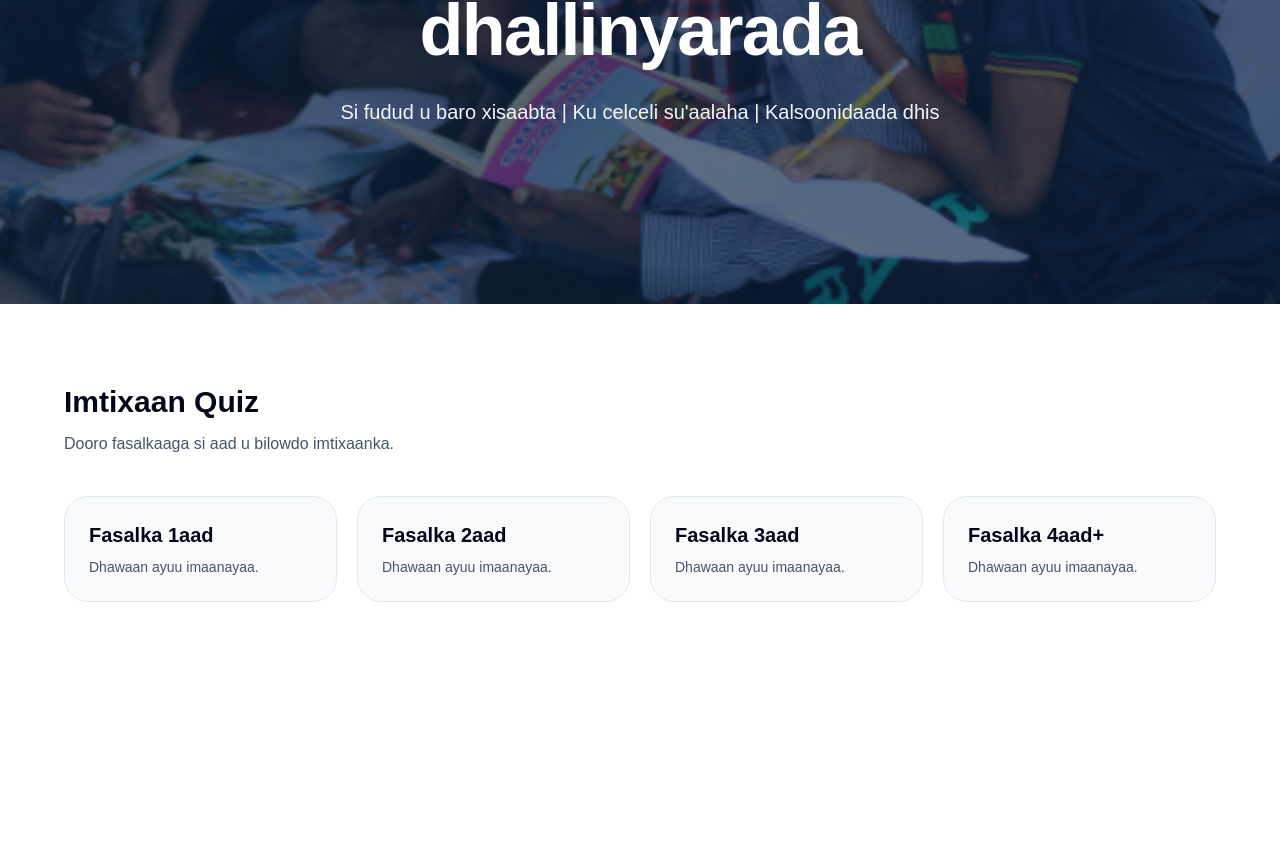
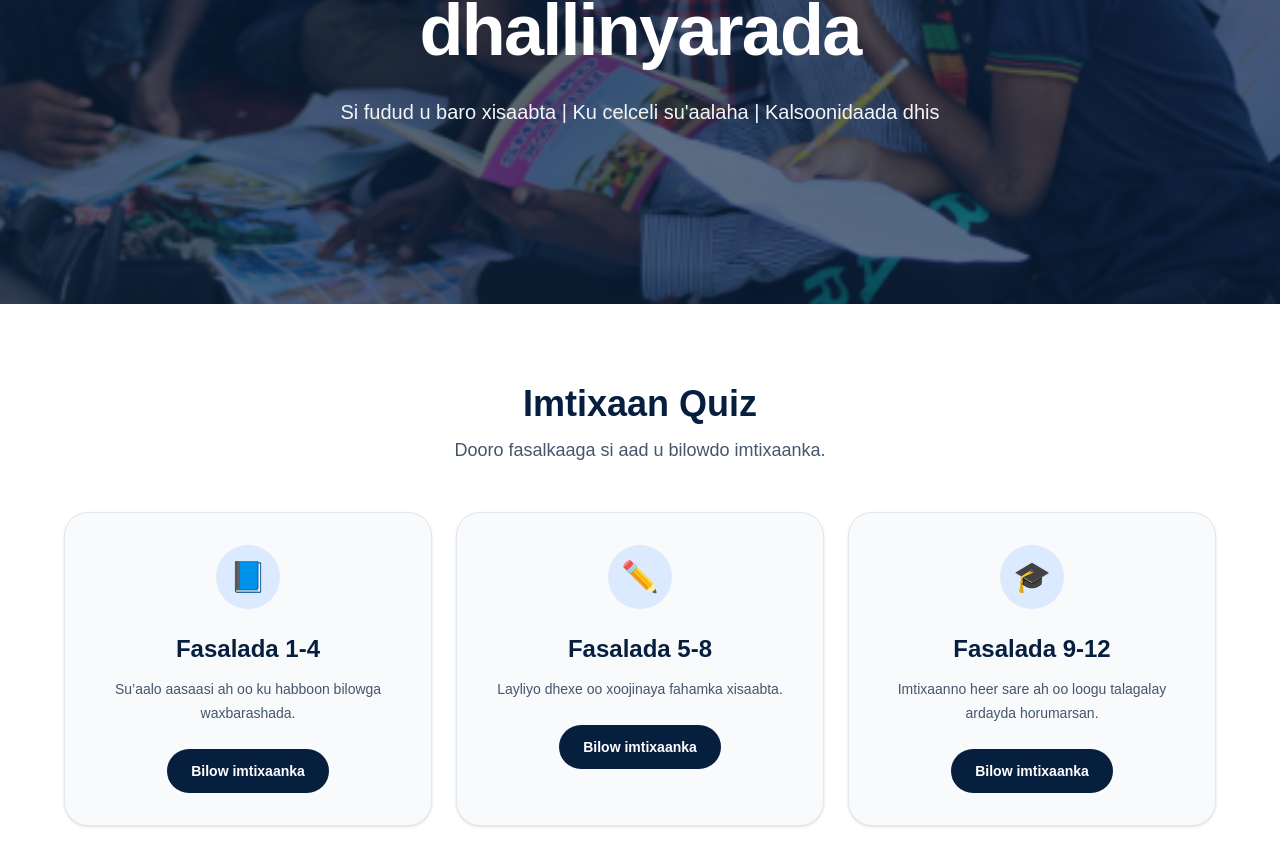
Before and after one commit to TheGoodinkfoundation/thegoodink, a Next.js app: page / in a window 1280 px wide. Shown: the part 324-1190 px from the top of the page. Before the commit the page ends 1006 px from the top, so only its background shows below. Built offline with nearby package versions, Linux system fonts and the light colour scheme.

Commit message:
Update Somali homepage text

```diff
--- a/app/page.tsx
+++ b/app/page.tsx
@@ -35,28 +35,51 @@ export default function Home() {
         </div>
       </section>
 
-      <section id="practice" className="px-6 py-20">
-        <div className="mx-auto max-w-6xl">
-          <h2 className="text-3xl font-bold">Imtixaan Quiz</h2>
-          <p className="mt-3 max-w-2xl text-slate-600">
+<section id="practice" className="bg-white px-6 py-20">
+  <div className="mx-auto max-w-6xl text-center">
+    <h2 className="text-4xl font-bold text-[#071f3f]">Imtixaan Quiz</h2>
+
+    <p className="mt-3 text-lg text-slate-600">
       Dooro fasalkaaga si aad u bilowdo imtixaanka.
     </p>
 
-          <div className="mt-10 grid gap-5 sm:grid-cols-2 lg:grid-cols-4">
+    <div className="mt-12 grid gap-6 sm:grid-cols-2 lg:grid-cols-3">
       {[
-              "Fasalka 1aad",
-              "Fasalka 2aad",
-              "Fasalka 3aad",
-              "Fasalka 4aad+",
+        {
+          title: "Fasalada 1-4",
+          text: "Su’aalo aasaasi ah oo ku habboon bilowga waxbarashada.",
+          icon: "📘",
+        },
+        {
+          title: "Fasalada 5-8",
+          text: "Layliyo dhexe oo xoojinaya fahamka xisaabta.",
+          icon: "✏️",
+        },
+        {
+          title: "Fasalada 9-12",
+          text: "Imtixaanno heer sare ah oo loogu talagalay ardayda horumarsan.",
+          icon: "🎓",
+        },
       ].map((grade) => (
         <div
-                key={grade}
-                className="rounded-3xl border border-slate-200 bg-slate-50 p-6"
+          key={grade.title}
+          className="rounded-3xl border border-slate-200 bg-slate-50 p-8 shadow-sm transition hover:-translate-y-1 hover:shadow-md"
         >
-                <h3 className="text-xl font-semibold">{grade}</h3>
-                <p className="mt-2 text-sm text-slate-600">
-                  Dhawaan ayuu imaanayaa.
+          <div className="mx-auto flex h-16 w-16 items-center justify-center rounded-full bg-blue-100 text-3xl">
+            {grade.icon}
+          </div>
+
+          <h3 className="mt-6 text-2xl font-bold text-[#071f3f]">
+            {grade.title}
+          </h3>
+
+          <p className="mt-3 text-sm leading-6 text-slate-600">
+            {grade.text}
           </p>
+
+          <button className="mt-6 rounded-full bg-[#071f3f] px-6 py-3 text-sm font-semibold text-white">
+            Bilow imtixaanka
+          </button>
         </div>
       ))}
     </div>
```
Lines whose indentation alone changed are shown as unchanged.
